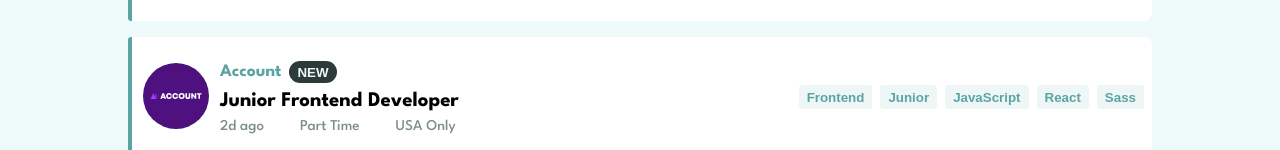
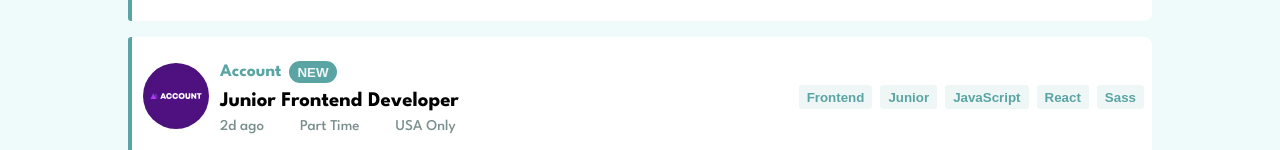
Before and after one commit to AakashSahani/StaticJobListing, a React (Vite) app: page / in a window 1280 px wide. Shown: the part 383-533 px from the top of the page. Built offline with nearby package versions, Linux system fonts and the light colour scheme.

Commit message:
Fixed Button Color

```diff
--- a/src/index.css
+++ b/src/index.css
@@ -189,7 +189,7 @@ li .btn:hover {
 	color: var(--LightGrayishCyan);
 }
 
-.company button:last-child {
+.company button:nth-child(3) {
 	background-color: var(--VeryDarkGrayishCyan);
 	color: var(--LightGrayishCyan);
 }
```
